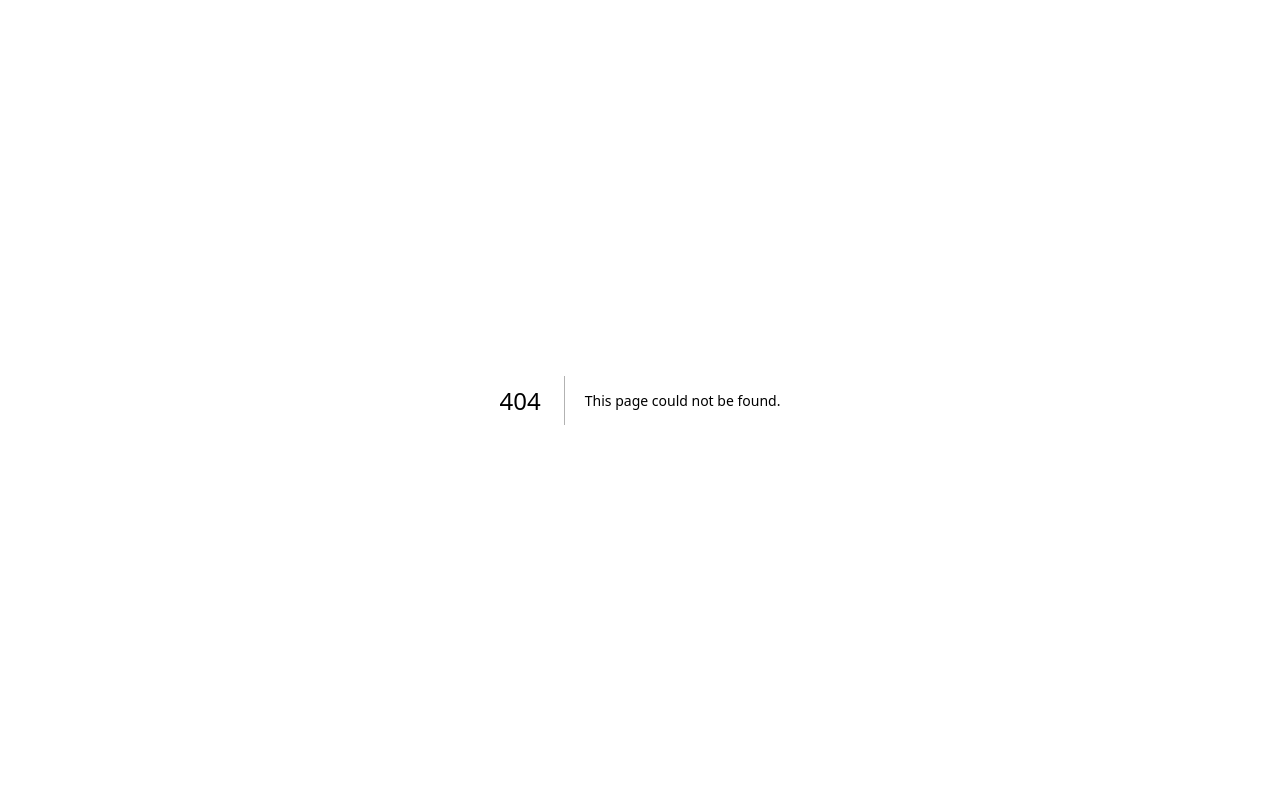
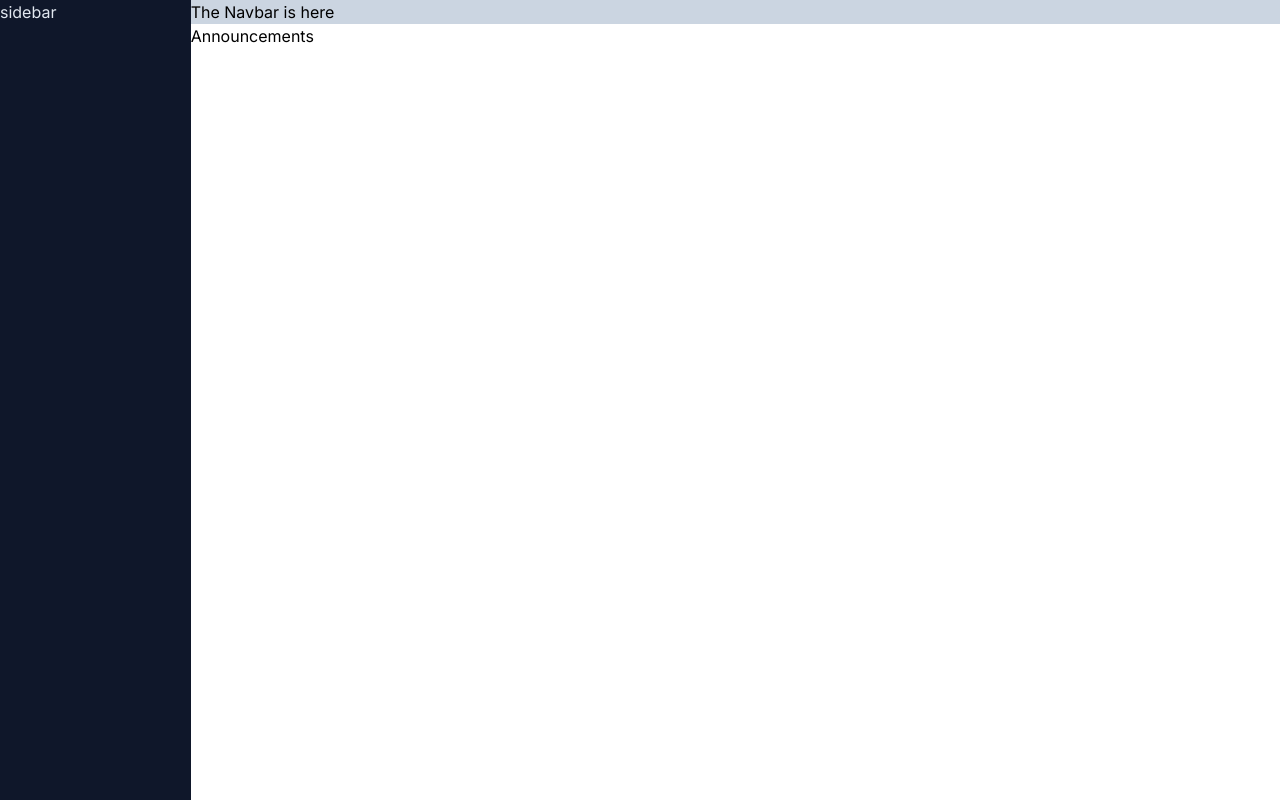
Before and after one commit to eshita241/Sharpshelf-, a Next.js app: page /dashboard/home/announcements in a window 1280 px wide. Before the commit this address had no page. Built offline with nearby package versions, Linux system fonts and the light colour scheme.

Commit message:
URL working fine

```diff
--- /dev/null
+++ b/app/(back-end)/dashboard/home/announcements/page.jsx
@@ -0,0 +1,9 @@
+import React from 'react'
+
+export default function Announcements() {
+  return (
+    <div>
+        <h2>Announcements</h2>
+    </div>
+  )
+}
--- /dev/null
+++ b/app/(back-end)/dashboard/home/getting-started/page.jsx
@@ -0,0 +1,9 @@
+import React from 'react'
+
+export default function getStarted() {
+  return (
+    <div>
+        <h2>We are getting started</h2>
+    </div>
+  )
+}
--- /dev/null
+++ b/app/(back-end)/dashboard/home/updates/page.jsx
@@ -0,0 +1,9 @@
+import React from 'react'
+
+export default function Updates() {
+  return (
+    <div>
+        <h2>Updates</h2>
+    </div>
+  )
+}
--- /dev/null
+++ b/app/(back-end)/dashboard/integrations/page.jsx
@@ -0,0 +1,9 @@
+import React from 'react'
+
+export default function Integrations() {
+  return (
+    <div>
+        <h2>This place is where the integration can take place</h2>
+    </div>
+  )
+}
--- /dev/null
+++ b/app/(back-end)/dashboard/inventory/page.jsx
@@ -0,0 +1,9 @@
+import React from 'react'
+
+export default function Inventory() {
+  return (
+    <div>
+        <h2>This is the Inventory</h2>
+    </div>
+  )
+}
--- /dev/null
+++ b/app/(back-end)/dashboard/purchases/page.jsx
@@ -0,0 +1,9 @@
+import React from 'react'
+
+export default function Purchases() {
+  return (
+    <div>
+        <h2>Here are the Purchases we made</h2>
+    </div>
+  )
+}
--- /dev/null
+++ b/app/(back-end)/dashboard/reports/page.jsx
@@ -0,0 +1,9 @@
+import React from 'react'
+
+export default function Reports() {
+  return (
+    <div>
+        <h2>These are the reports in hand</h2>
+    </div>
+  )
+}
--- /dev/null
+++ b/app/(back-end)/dashboard/sales/page.jsx
@@ -0,0 +1,9 @@
+import React from 'react'
+
+export default function Sales() {
+  return (
+    <div>
+        <h2>This shows the sales for the following date</h2>
+    </div>
+  )
+}
--- a/app/(back-end)/layout.js
+++ b/app/(back-end)/layout.js
@@ -1,4 +1,5 @@
 import React from 'react'
+import Navbar from '../../components/dashboard/Navbar'
 
 export default function Layout
 ({children}) {
@@ -8,6 +9,7 @@ export default function Layout
             sidebar
         </div>
         <main className='w-full min-h-screen'>
+            <Navbar/>
             {children}
         </main>
     </div>
--- a/app/page.js
+++ b/app/page.js
@@ -5,6 +5,9 @@ export default function Home() {
     <div className="flex items-center justify-center min-h-screen flex-col">
       <h2 className="text-3xl mb-8">Inventory Management System</h2>
     <Link href="/dashboard/home/overview">View the dashboard</Link>
+    <Link href="/dashboard/home/announcements">View the announcements here</Link>
+    <Link href="/dashboard/home/getting-started">Lets get started</Link>
+    <Link href="/dashboard/home/updates">You get all the updates here</Link>
     </div>
 
   );
--- /dev/null
+++ b/components/dashboard/Navbar.jsx
@@ -0,0 +1,9 @@
+import React from 'react'
+
+export default function Navbar() {
+  return (
+    <div className=' bg-slate-300'>
+        <h2>The Navbar is here </h2>
+    </div>
+  )
+}
```
Also changed, not shown: jsconfig.json (deleted, +0 -7 lines).
